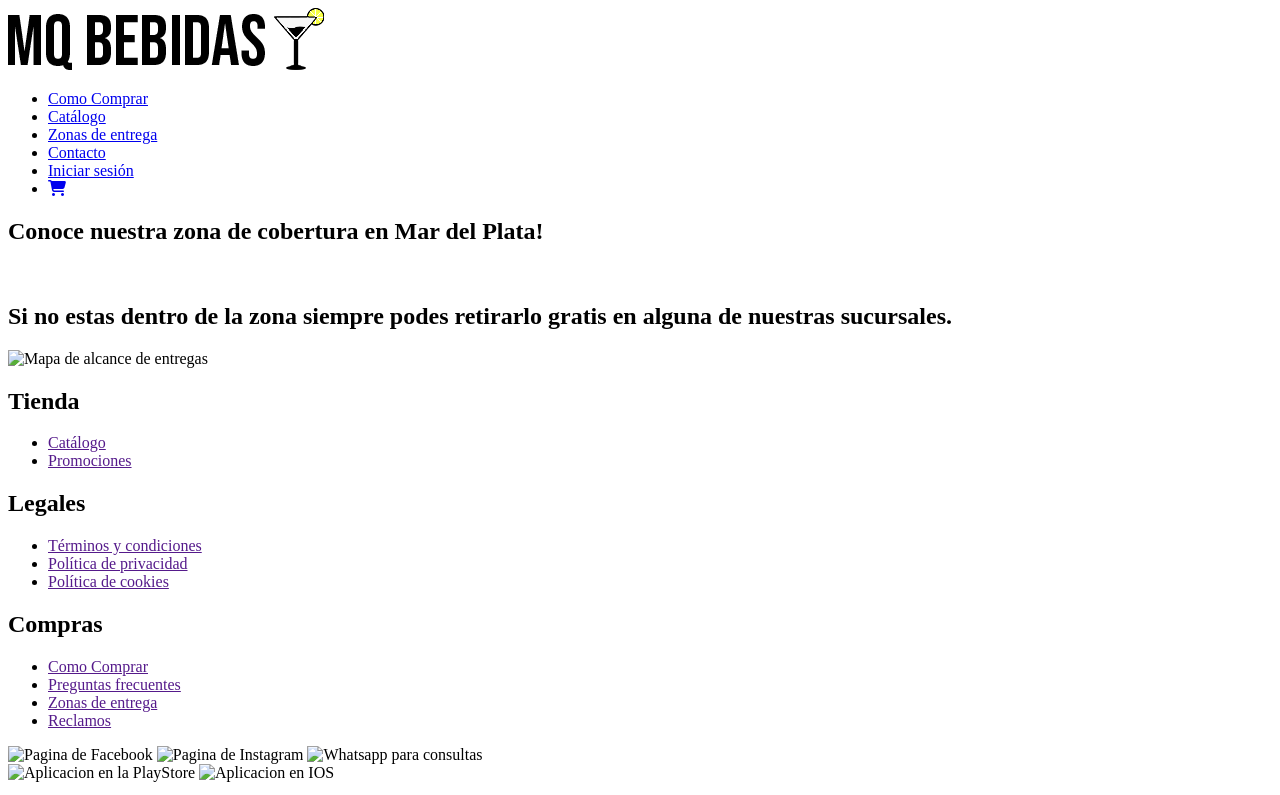
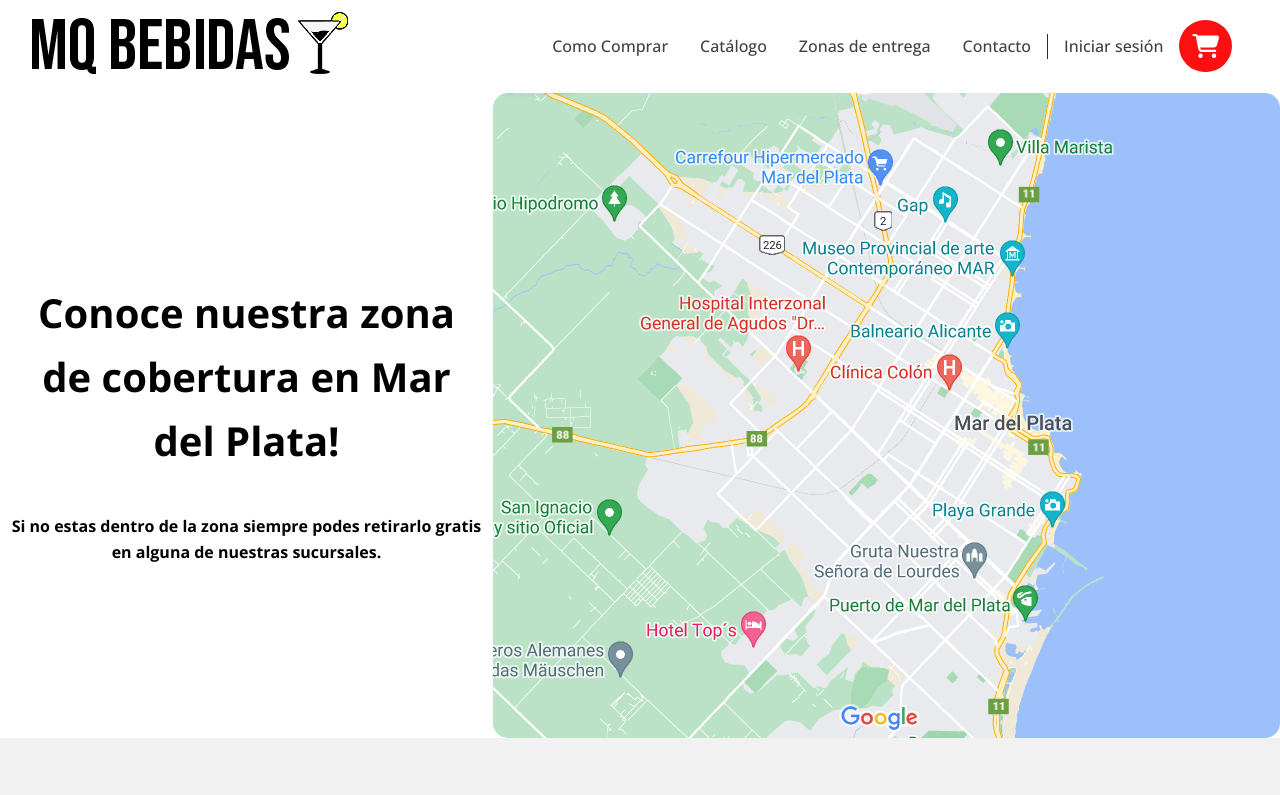
Before and after one commit to nahuel-42/Proyecto-Coderhouse, a plain HTML site: page vistas/zonasentrega.html in a window 1280 px wide. Shown: the top 795 px of the page. Drawn offline with nearby package versions, Linux system fonts and the light colour scheme; the site is published under a folder, as on GitHub Pages, so addresses that start at the root find nothing.

Commit message:
Fixeados los css

```diff
--- a/vistas/catalogo.html
+++ b/vistas/catalogo.html
@@ -9,7 +9,7 @@
     <meta http-equiv="X-UA-Compatible" content="IE=edge">
     <meta name="viewport" content="width=device-width, initial-scale=1.0">
     <title>Catalogo</title>
-    <link rel="stylesheet" href="/css/estilo.css" /><!--codigo -->
+    <link rel="stylesheet" href="../css/estilo.css" /><!--codigo -->
 </head>
 <body>
     <div class="estructura">
@@ -141,12 +141,12 @@
             </section>
             <section class="pie__apps">
                 <div class="pie__redes">
-                    <img class="pie--iconos" src="/img/facebook-brands.png" alt=" Pagina de Facebook ">
-                    <img class="pie--iconos" src="/img/instagram-brands.png" alt="Pagina de Instagram">
-                    <img class="pie--iconos" src="/img/whatsapp-brands.png" alt="Whatsapp para consultas">
+                    <img class="pie--iconos" src="../img/facebook-brands.png" alt=" Pagina de Facebook ">
+                    <img class="pie--iconos" src="../img/instagram-brands.png" alt="Pagina de Instagram">
+                    <img class="pie--iconos" src="../img/whatsapp-brands.png" alt="Whatsapp para consultas">
                 </div>
-                <img class="pie--aplicaciones" src="/img/PlayStore.png" alt="Aplicacion en la PlayStore">
-                <img class="pie--aplicaciones" src="/img/IOS.png" alt="Aplicacion en IOS">
+                <img class="pie--aplicaciones" src="../img/PlayStore.png" alt="Aplicacion en la PlayStore">
+                <img class="pie--aplicaciones" src="../img/IOS.png" alt="Aplicacion en IOS">
 
             </section>
             <section class="pie__derechos">
--- a/vistas/zonasentrega.html
+++ b/vistas/zonasentrega.html
@@ -9,7 +9,7 @@
     <meta http-equiv="X-UA-Compatible" content="IE=edge">
     <meta name="viewport" content="width=device-width, initial-scale=1.0">
     <title>Zonas de entrega</title>
-    <link rel="stylesheet" href="/css/estilo.css" /><!--codigo -->
+    <link rel="stylesheet" href="../css/estilo.css" /><!--codigo -->
 </head>
 <body>
     <div class="estructura">
@@ -40,7 +40,7 @@
                     <br>
                     <h2 class="main--subtitulo" > Si no estas dentro de la zona siempre podes retirarlo gratis en alguna de nuestras sucursales.</h2>
                 </div>
-                <img class="main--mapa" src="/img/Mapa.png" alt="Mapa de alcance de entregas">
+                <img class="main--mapa" src="../img/Mapa.png" alt="Mapa de alcance de entregas">
             </Section>
         </main>
         <footer >
@@ -72,12 +72,12 @@
             </section>
             <section class="pie__apps">
                 <div class="pie__redes">
-                    <img class="pie--iconos" src="/img/facebook-brands.png" alt=" Pagina de Facebook ">
-                    <img class="pie--iconos" src="/img/instagram-brands.png" alt="Pagina de Instagram">
-                    <img class="pie--iconos" src="/img/whatsapp-brands.png" alt="Whatsapp para consultas">
+                    <img class="pie--iconos" src="../img/facebook-brands.png" alt=" Pagina de Facebook ">
+                    <img class="pie--iconos" src="../img/instagram-brands.png" alt="Pagina de Instagram">
+                    <img class="pie--iconos" src="../img/whatsapp-brands.png" alt="Whatsapp para consultas">
                 </div>
-                <img class="pie--aplicaciones" src="/img/PlayStore.png" alt="Aplicacion en la PlayStore">
-                <img class="pie--aplicaciones" src="/img/IOS.png" alt="Aplicacion en IOS">
+                <img class="pie--aplicaciones" src="../img/PlayStore.png" alt="Aplicacion en la PlayStore">
+                <img class="pie--aplicaciones" src="../img/IOS.png" alt="Aplicacion en IOS">
 
             </section>
             <section class="pie__derechos">
```
Also changed, not shown: vistas/comocomprar.html (+6 -6 lines), vistas/contacto.html (+6 -6 lines).
